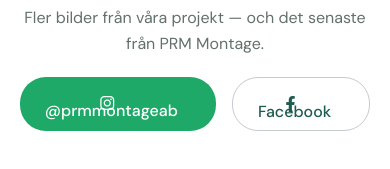
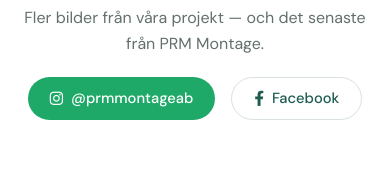
Before and after one commit to matiaslopezeffektiv/prm-montage-website, a website: page index.html in a window 390 px wide. Shown: the part 9492-9661 px from the top of the page. Drawn offline with Linux system fonts and the light colour scheme; a script that the page names is missing.

Commit message:
Fixa överlappande ikon/text i Följ oss-knapparna (Instagram/Facebook)
Knapparna återanvände tema-klasserna lh-0 + tp-btn-switch-animation,
som är byggda för en helt annan hover-djur-animation (två överlappande
ikon-lager) och inte för en enkel ikon+text-knapp — det gav en
line-height:0 + negativ margin-krock som klämde ihop ikonen och texten
på mobilen. Nya .nt-social-cta-btn med ren flexbox-layout löser det.

```diff
--- a/assets/css/custom.css
+++ b/assets/css/custom.css
@@ -1351,3 +1351,25 @@
   overflow: hidden;
 }
 .nt-instagram-embed iframe { display: block; min-height: 420px; }
+
+/* Följ oss-knappar (Instagram/Facebook CTA) */
+.nt-social-cta-btn {
+  display: inline-flex; align-items: center; justify-content: center; gap: 10px;
+  padding: 16px 32px;
+  border-radius: 26px;
+  font-size: 1rem;
+  font-weight: 500;
+  text-decoration: none;
+  line-height: 1;
+  white-space: nowrap;
+  transition: background .3s ease, color .3s ease, border-color .3s ease, opacity .3s ease;
+}
+.nt-social-cta-btn i { font-size: 1.05rem; line-height: 1; flex-shrink: 0; }
+.nt-social-cta-btn--solid { background: var(--nt-orange); color: var(--nt-white); }
+.nt-social-cta-btn--solid:hover { background: var(--nt-orange-dark); color: var(--nt-white); }
+.nt-social-cta-btn--outline { background: transparent; color: var(--nt-navy); border: 1px solid #d9e1df; }
+.nt-social-cta-btn--outline:hover { background: var(--nt-gray-light); color: var(--nt-navy); }
+@media (max-width: 575.98px) {
+  .nt-social-cta-btn { padding: 13px 22px; font-size: .92rem; gap: 8px; }
+  .nt-social-cta-btn i { font-size: .95rem; }
+}
--- a/index.html
+++ b/index.html
@@ -536,12 +536,12 @@
           <span class="nt-eyebrow">Följ oss på sociala medier</span>
           <h2 class="fs-xl-40 fs-sm-36">Följ oss på Instagram</h2>
           <p style="color:var(--nt-gray);">Fler bilder från våra projekt — och det senaste från PRM Montage.</p>
-          <div class="d-flex justify-content-center gap-3 mt-20">
-            <a href="https://www.instagram.com/prmmontageab/" target="_blank" rel="noopener" class="tp-btn-xl d-inline-block lh-0 tp-round-26 fs-16 tp-bg-theme-primary ls-0 tp-btn-switch-animation tp-text-common-white fw-500">
-              <span class="d-flex align-items-center justify-content-center"><span class="btn-text"><i class="fab fa-instagram" style="margin-right:8px;"></i>@prmmontageab</span></span>
+          <div class="d-flex flex-wrap justify-content-center gap-3 mt-20">
+            <a href="https://www.instagram.com/prmmontageab/" target="_blank" rel="noopener" class="nt-social-cta-btn nt-social-cta-btn--solid">
+              <i class="fab fa-instagram"></i><span>@prmmontageab</span>
             </a>
-            <a href="https://www.facebook.com/prmmontageab/" target="_blank" rel="noopener" class="tp-btn-xl d-inline-block lh-0 tp-round-26 fs-16 border-full-1 ls-0 tp-btn-switch-animation fw-500">
-              <span class="d-flex align-items-center justify-content-center"><span class="btn-text"><i class="fab fa-facebook-f" style="margin-right:8px;"></i>Facebook</span></span>
+            <a href="https://www.facebook.com/prmmontageab/" target="_blank" rel="noopener" class="nt-social-cta-btn nt-social-cta-btn--outline">
+              <i class="fab fa-facebook-f"></i><span>Facebook</span>
             </a>
           </div>
         </div>
```
